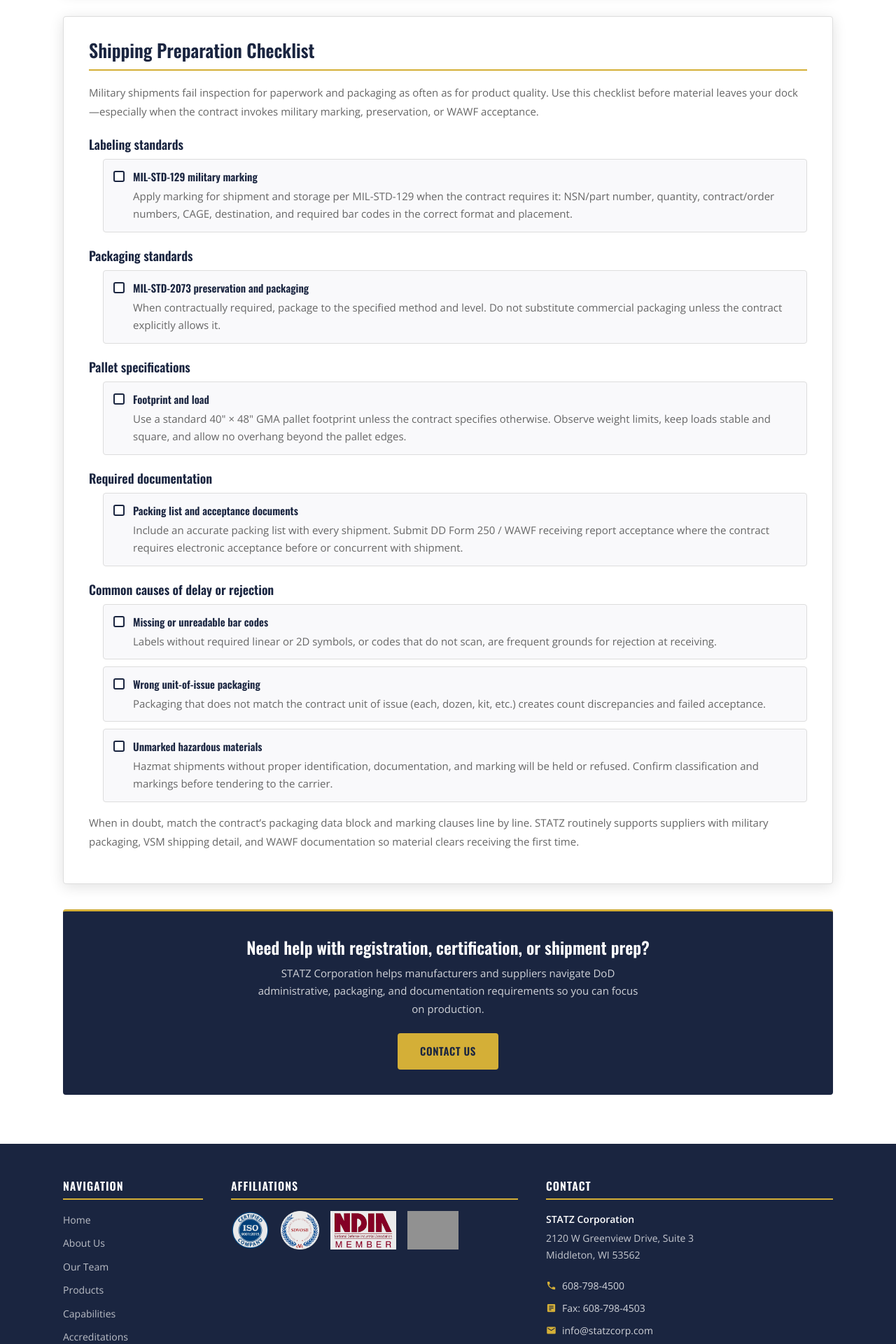
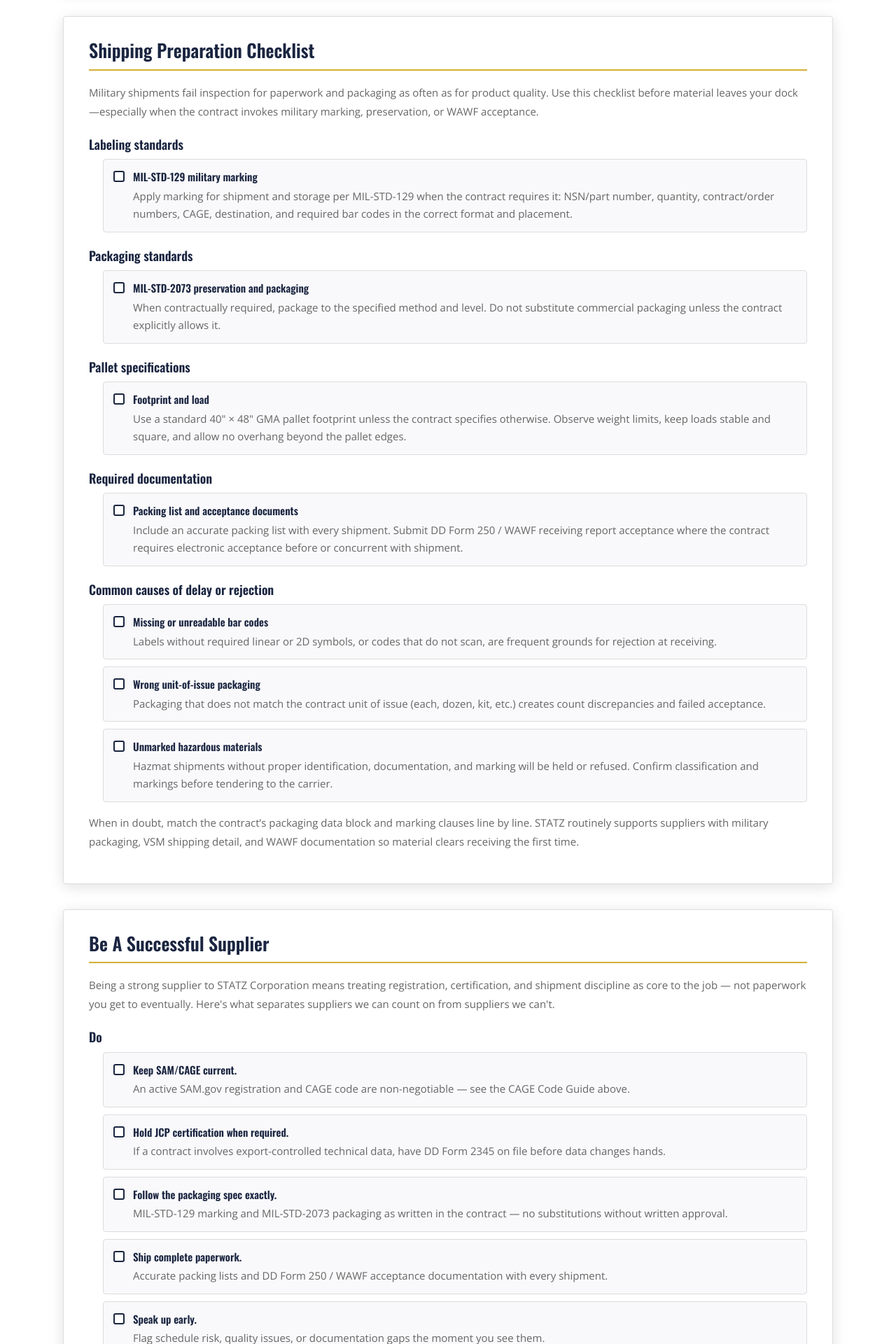
Before and after one commit to dmani-STATZ/statzcorp-com, a Django app: page /resources/ in a window 1280 px wide. Shown: the part 2360-4280 px from the top of the page at 70% size. Run offline with Django 5.2, Linux system fonts and the light colour scheme; grey boxes are pictures that could not be loaded.

Commit message:
Add "Be A Successful Supplier" guide to Resources page and update CONTEXT.md and README-rn.md. Enhance resources.html with new section detailing supplier best practices, including do's and don'ts for compliance and registration. Update CONTEXT.md to reflect the addition and modify README-rn.md for release notes.

```diff
--- a/templates/public/resources.html
+++ b/templates/public/resources.html
@@ -45,6 +45,7 @@
         <a href="#cage-code">CAGE Code Guide</a>
         <a href="#jcp">Joint Certification Program</a>
         <a href="#shipping">Shipping Checklist</a>
+        <a href="#supplier-success">Be A Successful Supplier</a>
       </nav>
 
       <!-- ===== CAGE CODE ===== -->
@@ -147,6 +148,33 @@
         <p>When in doubt, match the contract’s packaging data block and marking clauses line by line. STATZ routinely supports suppliers with military packaging, VSM shipping detail, and WAWF documentation so material clears receiving the first time.</p>
       </section>
 
+      <!-- ===== SUPPLIER SUCCESS ===== -->
+      <section id="supplier-success" class="guide-section animate-on-scroll">
+        <h2>Be A Successful Supplier</h2>
+        <p class="guide-lead">Being a strong supplier to STATZ Corporation means treating registration, certification, and shipment discipline as core to the job — not paperwork you get to eventually. Here's what separates suppliers we can count on from suppliers we can't.</p>
+
+        <h3>Do</h3>
+        <ul class="checklist">
+          <li><strong>Keep SAM/CAGE current.</strong> An active SAM.gov registration and CAGE code are non-negotiable — see the CAGE Code Guide above.</li>
+          <li><strong>Hold JCP certification when required.</strong> If a contract involves export-controlled technical data, have DD Form 2345 on file before data changes hands.</li>
+          <li><strong>Follow the packaging spec exactly.</strong> MIL-STD-129 marking and MIL-STD-2073 packaging as written in the contract — no substitutions without written approval.</li>
+          <li><strong>Ship complete paperwork.</strong> Accurate packing lists and DD Form 250 / WAWF acceptance documentation with every shipment.</li>
+          <li><strong>Speak up early.</strong> Flag schedule risk, quality issues, or documentation gaps the moment you see them.</li>
+          <li><strong>Quote numbers you can hold.</strong> Lead times and pricing that survive contact with the actual PO.</li>
+          <li><strong>Match your cybersecurity posture to the contract.</strong> CMMC and controlled-information handling requirements aren't optional add-ons.</li>
+        </ul>
+
+        <h3>Don't</h3>
+        <ul class="checklist">
+          <li><strong>Don't let SAM/CAGE lapse.</strong> An inactive registration can stall awards and payment mid-contract.</li>
+          <li><strong>Don't move export-controlled data or hardware without confirming JCP/DD 2345 status first.</strong></li>
+          <li><strong>Don't swap in commercial packaging</strong> because MIL-STD packaging is inconvenient.</li>
+          <li><strong>Don't tender hazmat or mismarked shipments</strong> and hope receiving doesn't notice.</li>
+          <li><strong>Don't go quiet after a miss.</strong> Silence after a quality escape or missed date costs more trust than the miss itself.</li>
+          <li><strong>Don't lowball a quote you can't honor</strong> just to win the bid.</li>
+        </ul>
+      </section>
+
       <!-- ===== CTA ===== -->
       <div class="resources-cta animate-on-scroll">
         <h2>Need help with registration, certification, or shipment prep?</h2>
```
Also changed, not shown: README-rn.md.
